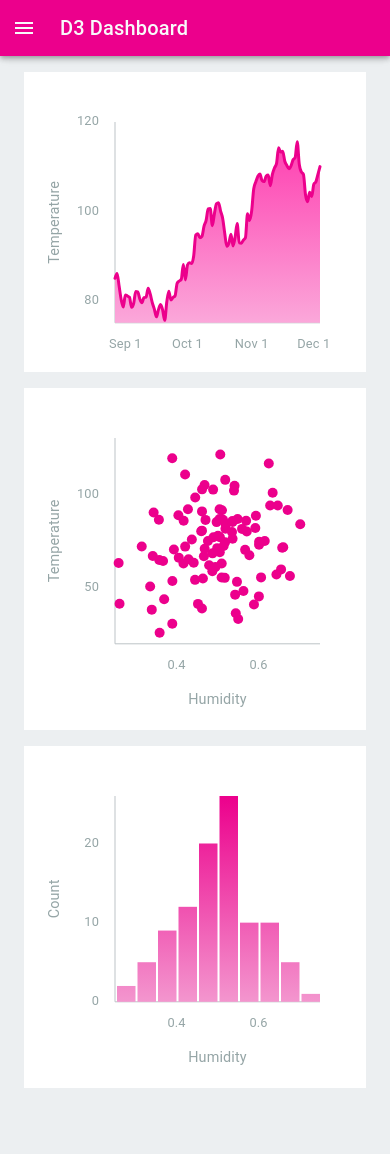
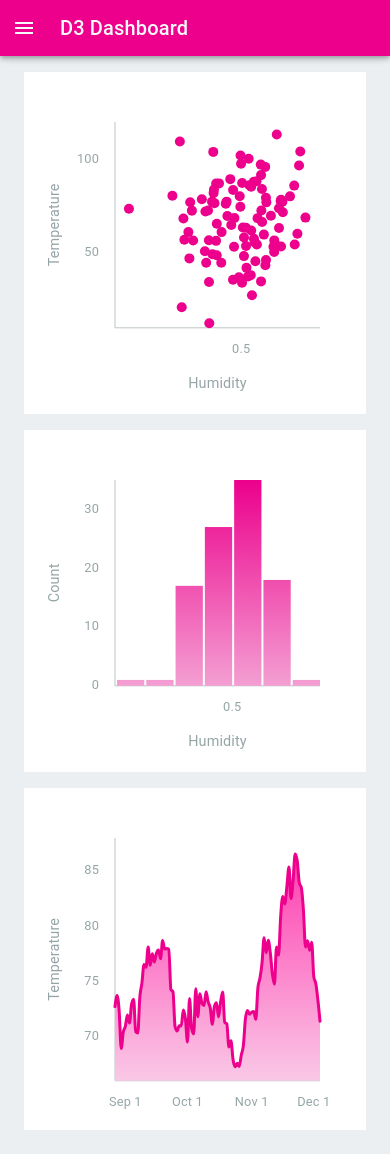
Before and after one commit to renaudjmathieu/data-visualization-d3-react, a React app: page / in a window 390 px wide. Before the commit the page ends 1112 px from the top, so only its background shows below. Built offline with nearby package versions, Linux system fonts and the light colour scheme.

Commit message:
simplify css charts

```diff
--- a/src/App.jsx
+++ b/src/App.jsx
@@ -95,9 +95,9 @@ const MenuProps = {
 };
 
 const chartsAvailable = [
-    'Timeline',
     'ScatterPlot',
     'Histogram',
+    'Timeline',
     'Treemap',
 ];
 
@@ -194,7 +194,7 @@ const App = (props) => {
 
     const container = window !== undefined ? () => window().document.body : undefined;
 
-    const [charts, setCharts] = React.useState(['Timeline', 'ScatterPlot', 'Histogram']);
+    const [charts, setCharts] = React.useState(['ScatterPlot', 'Histogram', 'Timeline']);
 
     const handleChange = (event) => {
         const {
--- a/src/components/Dashboard.jsx
+++ b/src/components/Dashboard.jsx
@@ -2,9 +2,9 @@ import React, { useState, useEffect, useRef } from "react"
 import * as d3 from "d3"
 import { getTimelineData, getScatterData } from "./../utils/dummyData"
 
-import Timeline from "./Timeline"
 import ScatterPlot from "./ScatterPlot"
 import Histogram from "./Histogram"
+import Timeline from "./Timeline"
 import Treemap from "./Treemap"
 
 const parseDate = d3.timeParse("%m/%d/%Y")
@@ -15,28 +15,19 @@ const temperatureAccessor = d => d.temperature
 const humidityAccessor = d => d.humidity
 const numberAccessor = d => d.number
 
-const chartsAvailable = [
-    'Timeline',
-    'ScatterPlot',
-    'Histogram',
-    'Treemap',
-];
-
 const getData = () => ({
     timeline: getTimelineData(),
     scatter: getScatterData(),
 })
-
 const Dashboard = (props) => {
     const [data, setData] = useState(getData())
 
-    const selectedCharts = props.selectedCharts
-    const [charts, setCharts] = useState(selectedCharts)
+    const selectedCharts = props.selectedCharts;
+    const [charts, setCharts] = useState(selectedCharts);
 
     useEffect(() => {
-        const reorderedCharts = chartsAvailable.filter(chart => selectedCharts.includes(chart))
-        setCharts(reorderedCharts)
-    }, [selectedCharts])
+        setCharts(selectedCharts);
+    }, [selectedCharts]);
 
     useInterval(() => {
         setData(getData())
@@ -47,12 +38,6 @@ const Dashboard = (props) => {
             {charts
                 .map(chart => {
                     switch (chart) {
-                        case "Timeline": return <Timeline
-                            data={data.timeline}
-                            xAccessor={dateAccessor}
-                            yAccessor={temperatureAccessor}
-                            label="Temperature"
-                        />
                         case "ScatterPlot": return <ScatterPlot
                             data={data.scatter}
                             xAccessor={humidityAccessor}
@@ -64,6 +49,12 @@ const Dashboard = (props) => {
                             data={data.scatter}
                             xAccessor={humidityAccessor}
                             xLabel="Humidity"
+                        />
+                        case "Timeline": return <Timeline
+                            data={data.timeline}
+                            xAccessor={dateAccessor}
+                            yAccessor={temperatureAccessor}
+                            label="Temperature"
                         />
                         case "Treemap": return <Treemap
                             data={data.timeline}
--- a/src/components/Histogram.jsx
+++ b/src/components/Histogram.jsx
@@ -46,7 +46,7 @@ const Histogram = ({ data, xAccessor, xLabel }) => {
   const keyAccessor = (d, i) => i
 
   return (
-    <div className="Histogram" ref={ref}>
+    <div className="Chart__rectangle" ref={ref}>
       <Chart dimensions={dimensions}>
         <defs>
           <Gradient
--- a/src/components/ScatterPlot.jsx
+++ b/src/components/ScatterPlot.jsx
@@ -27,7 +27,7 @@ const ScatterPlot = ({ data, xAccessor, yAccessor, xLabel, yLabel }) => {
   const keyAccessor = (d, i) => i
 
   return (
-    <div className="ScatterPlot" ref={ref}>
+    <div className="Chart__square" ref={ref}>
       <Chart dimensions={dimensions}>
         <Axis
           dimensions={dimensions}
--- a/src/components/Timeline.jsx
+++ b/src/components/Timeline.jsx
@@ -31,7 +31,7 @@ const Timeline = ({ data, xAccessor, yAccessor, label }) => {
   const y0AccessorScaled = yScale(yScale.domain()[0])
 
   return (
-    <div className="Timeline" ref={ref}>
+    <div className="Chart__rectangle" ref={ref}>
       <Chart dimensions={dimensions}>
         <defs>
           <Gradient
--- a/src/components/Treemap.jsx
+++ b/src/components/Treemap.jsx
@@ -53,7 +53,7 @@ const Treemap = ({ data, valueAccessor, entityAccessor, valueLabel, entityLabel
   const keyAccessor = (d, i) => i
 
   return (
-    <div className="Treemap" ref={ref}>
+    <div className="Chart__rectangle" ref={ref}>
       <Chart dimensions={dimensions}>
         <Rectangles
           data={root.leaves()}
--- a/src/styles.css
+++ b/src/styles.css
@@ -43,31 +43,16 @@ h1 {
     background: #ecf0f1;
 }
 
-.Timeline {
-    height: 300px;
-    min-width: 400px;
+.Chart__rectangle {
+    height: 350px;
+    min-width: 350px;
     width: calc(100% + 1em);
-    margin-bottom: 2em;
+    flex: 1;
 }
 
-.ScatterPlot {
-    height: 400px;
-    width: 400px;
-    margin-right: 2em;
-}
-
-.Histogram {
-    height: 400px;
-    flex: 1;
-    min-width: 250px;
-    overflow: hidden;
-}
-
-.Treemap {
-    height: 400px;
-    min-width: 400px;
-    width: calc(100% + 1em);
-    margin-bottom: 2em;
+.Chart__square {
+    height: 350px;
+    width: 350px;
 }
 
 .App__charts {
@@ -77,10 +62,8 @@ h1 {
     margin: -0.5em;
 }
 
-.Timeline,
-.ScatterPlot,
-.Histogram,
-.Treemap {
+.Chart__rectangle,
+.Chart__square {
     padding: 0.6em 1em;
     margin: 0.5em;
 }
@@ -93,18 +76,9 @@ h1 {
     .open main {
         margin-left: 0 !important;
     }
-}
 
-@media screen and (min-width: 601px) and (max-width: 765px) {
-    .ScatterPlot {
-        max-height: 717;
-        width: calc(100vw - 48px);
-        height: calc(100vw - 48px);
-    }
-
-    .ScatterPlot .Chart {
-        width: calc(100vw - 48px);
-        height: calc(100vw - 48px);
+    .Chart__rectangle {
+        min-width: 700px !important;
     }
 }
 
@@ -120,69 +94,29 @@ h1 {
         visibility: hidden;
     }
 
-
-    .Timeline {
+    .Chart__rectangle,
+    .Chart__square {
         min-width: calc(100vw - 48px);
-        max-height: 300px;
         width: calc(100vw - 48px);
         height: calc(100vw - 48px);
     }
 
-    .ScatterPlot {
-        max-height: 450px;
-        width: calc(100vw - 48px);
-        height: calc(100vw - 48px);
-    }
-
-    .Histogram {
-        min-width: calc(100vw - 48px);
-        max-height: 450px;
-        width: calc(100vw - 48px);
-        height: calc(100vw - 48px);
-    }
-
-    .Treemap {
-        min-width: calc(100vw - 48px);
-        max-height: 300px;
-        width: calc(100vw - 48px);
-        height: calc(100vw - 48px);
-    }
-
-    .Timeline .Chart {
-        width: calc(100vw - 48px);
-        height: calc(100vw - 48px);
-    }
-
-    .ScatterPlot .Chart {
-        width: calc(100vw - 48px);
-        height: calc(100vw - 48px);
-    }
-
-    .Histogram .Chart {
-        width: calc(100vw - 48px);
-        height: calc(100vw - 48px);
-    }
-
-    .Treemap .Chart {
+    .Chart__rectangle .Chart
+    .Chart__square .Chart {
         width: calc(100vw - 48px);
         height: calc(100vw - 48px);
     }
 }
 
-.dark .Timeline,
-.dark .ScatterPlot,
-.dark .Histogram,
-.dark .Treemap {
+.dark .Chart__rectangle,
+.dark .Chart__square {
     background: #252423;
 }
 
-.light .Timeline,
-.light .ScatterPlot,
-.light .Histogram,
-.light .Treemap {
+.light .Chart__rectangle,
+.light .Chart__square {
     background: #fff
 }
-
 
 .dark .Circles__circle {
     fill: var(--theme-dark-color-primary);
```
